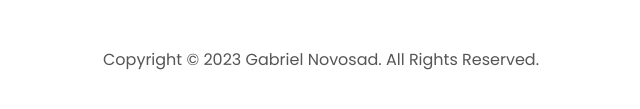
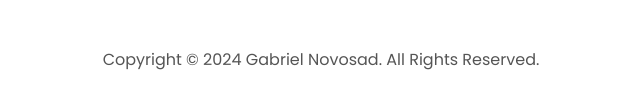
Before and after one commit to Cryptic2/portfolio.github.io, a plain HTML site: page index.html in a window 1280 px wide. Shown: the part 3449-3558 px from the top of the page, 319-959 px from the left. Drawn offline with Linux system fonts and the light colour scheme.

Commit message:
Update index.html

```diff
--- a/index.html
+++ b/index.html
@@ -246,7 +246,7 @@
           </ul>
         </div>
       </nav>
-      <p>Copyright &#169; 2023 Gabriel Novosad. All Rights Reserved.</p>
+      <p>Copyright &#169; 2024 Gabriel Novosad. All Rights Reserved.</p>
     </footer>
     <script src="script.js"></script>
   </body>
```
